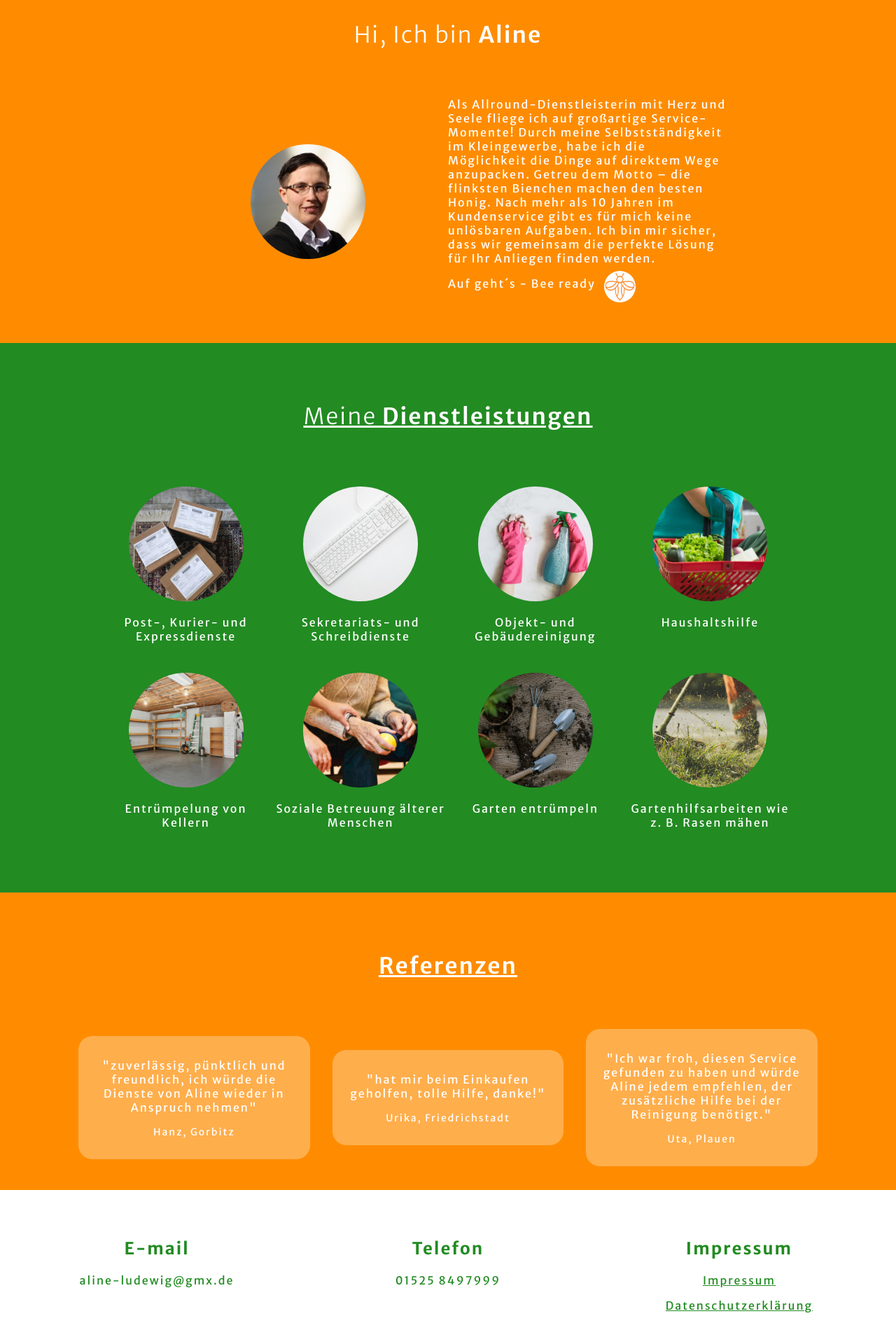
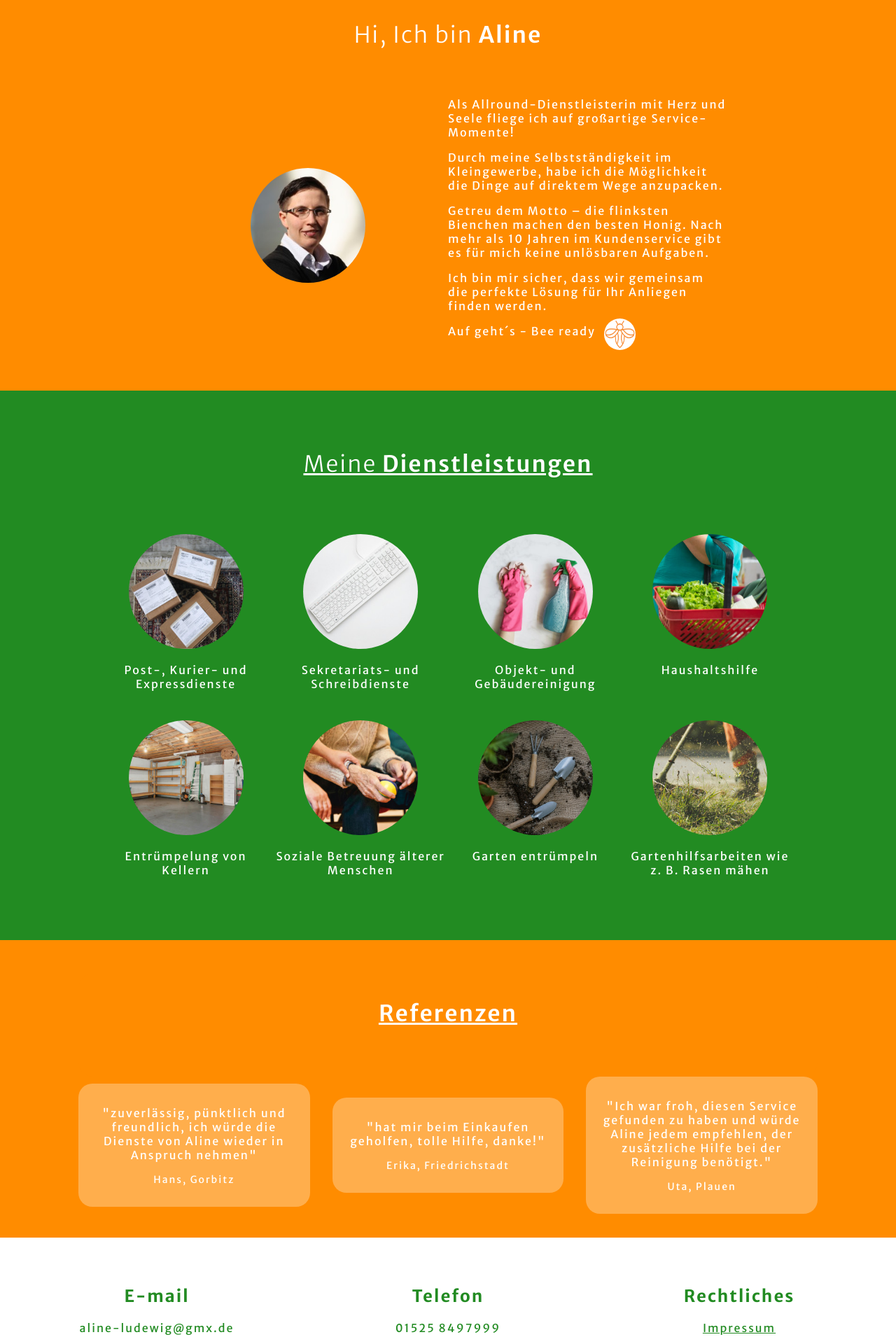
Before and after one commit to BeckieMorton/alkleingewerbe, a React (Vite) app: page / in a window 1280 px wide. Shown: the part 440-2360 px from the top of the page at 70% size. Built offline with nearby package versions, Linux system fonts and the light colour scheme.

Commit message:
small changes to wording and spacing requested

```diff
--- a/src/components/About/About.jsx
+++ b/src/components/About/About.jsx
@@ -19,12 +19,20 @@ export const About = () => {
           <div className={styles.aboutText}>
             <p>
               Als Allround-Dienstleisterin mit Herz und Seele fliege ich auf
-              großartige Service-Momente! Durch meine Selbstständigkeit im
-              Kleingewerbe, habe ich die Möglichkeit die Dinge auf direktem Wege
-              anzupacken. Getreu dem Motto – die flinksten Bienchen machen den
-              besten Honig. Nach mehr als 10 Jahren im Kundenservice gibt es für
-              mich keine unlösbaren Aufgaben. Ich bin mir sicher, dass wir
-              gemeinsam die perfekte Lösung für Ihr Anliegen finden werden.
+              großartige Service-Momente!
+            </p>
+            <p>
+              Durch meine Selbstständigkeit im Kleingewerbe, habe ich die
+              Möglichkeit die Dinge auf direktem Wege anzupacken.
+            </p>
+            <p>
+              Getreu dem Motto – die flinksten Bienchen machen den besten Honig.
+              Nach mehr als 10 Jahren im Kundenservice gibt es für mich keine
+              unlösbaren Aufgaben.
+            </p>
+            <p>
+              Ich bin mir sicher, dass wir gemeinsam die perfekte Lösung für Ihr
+              Anliegen finden werden.
             </p>
 
             <div className={styles.centerBee}>
--- a/src/components/Footer/Footer.jsx
+++ b/src/components/Footer/Footer.jsx
@@ -14,7 +14,7 @@ export const Footer = () => {
         <p>01525 8497999</p>
       </div>
       <div className={styles.footerBox}>
-        <h2>Impressum</h2>
+        <h2>Rechtliches</h2>
         <Link to="/LegalStuff" state={{ from: "Impressum" }}>
           <p>Impressum</p>
         </Link>
--- a/src/components/References/References.jsx
+++ b/src/components/References/References.jsx
@@ -13,11 +13,11 @@ export const References = () => {
             "zuverlässig, pünktlich und freundlich, ich würde die Dienste von
             Aline wieder in Anspruch nehmen"
           </p>
-          <p className={styles.quoteAuthor}>Hanz, Gorbitz</p>
+          <p className={styles.quoteAuthor}>Hans, Gorbitz</p>
         </div>
         <div className={styles.RefBox}>
           <p>"hat mir beim Einkaufen geholfen, tolle Hilfe, danke!"</p>
-          <p className={styles.quoteAuthor}>Urika, Friedrichstadt</p>
+          <p className={styles.quoteAuthor}>Erika, Friedrichstadt</p>
         </div>
         <div className={styles.RefBox}>
           <p>
```
